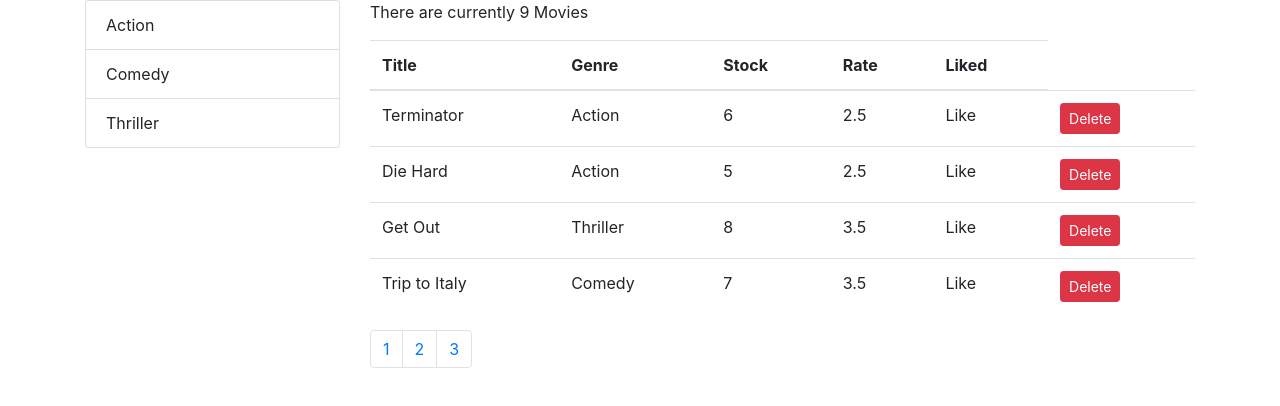
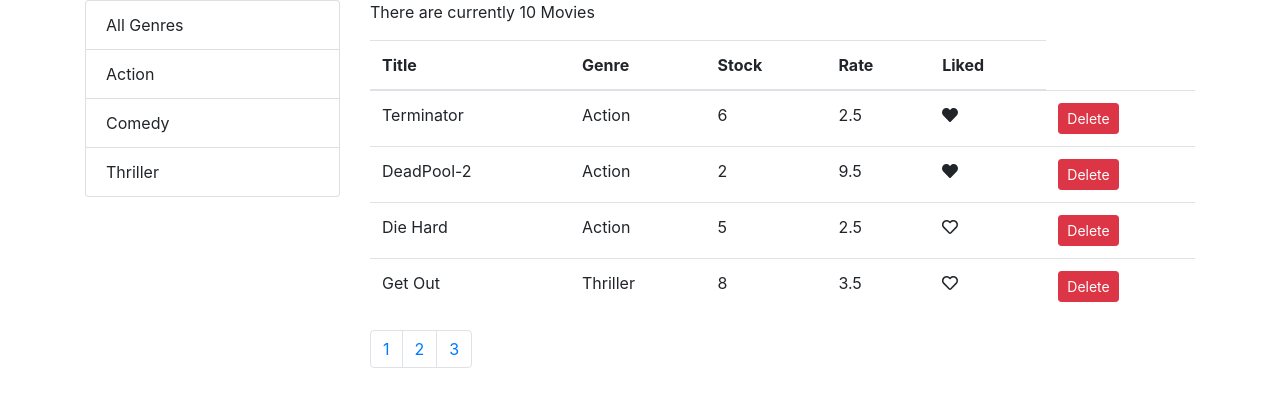
Before and after one commit to sherpaurgen/MovieLibrary, a React (Create React App) app: page / in a window 1280 px wide. Shown: the top 406 px of the page. Built offline with nearby package versions, Linux system fonts and the light colour scheme.

Commit message:
implement like button

```diff
--- a/package.json
+++ b/package.json
@@ -3,6 +3,11 @@
   "version": "0.1.0",
   "private": true,
   "dependencies": {
+    "@fortawesome/fontawesome-svg-core": "^1.2.30",
+    "@fortawesome/free-brands-svg-icons": "^5.14.0",
+    "@fortawesome/free-regular-svg-icons": "^5.14.0",
+    "@fortawesome/free-solid-svg-icons": "^5.14.0",
+    "@fortawesome/react-fontawesome": "^0.1.11",
     "@testing-library/jest-dom": "^4.2.4",
     "@testing-library/react": "^9.3.2",
     "@testing-library/user-event": "^7.1.2",
--- a/public/index.html
+++ b/public/index.html
@@ -24,7 +24,7 @@
       work correctly both with client-side routing and a non-root public URL.
       Learn how to configure a non-root public URL by running `npm run build`.
     -->
-    <title>React App</title>
+    <title>MovieLibrary</title>
   </head>
   <body>
     <noscript>You need to enable JavaScript to run this app.</noscript>
--- /dev/null
+++ b/src/common/Like.jsx
@@ -0,0 +1,18 @@
+import React, { Component } from "react";
+import { FontAwesomeIcon } from "@fortawesome/react-fontawesome";
+import { faHeart as fasHeart } from "@fortawesome/free-solid-svg-icons";
+import { faHeart as farHeart } from "@fortawesome/free-regular-svg-icons";
+
+export default class Like extends Component {
+  render() {
+    let classes = fasHeart;
+    if (!this.props.liked) classes = farHeart;
+    return (
+      <FontAwesomeIcon
+        icon={classes}
+        onClick={this.props.onLike}
+        style={{ cursor: "pointer" }}
+      />
+    );
+  }
+}
--- a/src/common/listGroup.jsx
+++ b/src/common/listGroup.jsx
@@ -8,6 +8,7 @@ const ListGroup = (props) => {
     selectedItem,
     onItemSelect,
   } = props;
+  console.log("xxxxx", items);
 
   return (
     <ul className="list-group">
@@ -19,7 +20,7 @@ const ListGroup = (props) => {
             item === selectedItem ? "list-group-item active" : "list-group-item"
           }
         >
-          {item[textProperty]}{" "}
+          {item[textProperty]}
         </li>
       ))}
     </ul>
--- a/src/components/movies.jsx
+++ b/src/components/movies.jsx
@@ -4,6 +4,7 @@ import Pagination from "../common/pagination";
 import Paginate from "../utils/paginate";
 import { getGenres } from "../services/fakeGenreService";
 import ListGroup from "../common/listGroup";
+import MoviesTable from "../components/moviesTable";
 
 export default class Movies extends Component {
   state = {
@@ -11,11 +12,16 @@ export default class Movies extends Component {
     pageSize: 4,
     currentPage: 1,
     genres: [],
+    sortColumn: { path: "title", order: "asc" },
   };
 
   //get the movie and genres list
   componentDidMount() {
-    this.setState({ movies: getMovies(), genres: getGenres() });
+    const genres = [
+      { name: "All Genres", _id: "5b21ca3ee987897" },
+      ...getGenres(),
+    ];
+    this.setState({ movies: getMovies(), genres: genres });
   }
   handleDelete = (movie) => {
     const movies = this.state.movies.filter((m) => m._id !== movie._id);
@@ -25,8 +31,13 @@ export default class Movies extends Component {
     this.setState({ currentPage: pg });
   };
   handleGenreSelect = (genre) => {
-    console.log("selected genreobj: ", genre);
-    this.setState({ selectedGenre: genre });
+    this.setState({ selectedGenre: genre, currentPage: 1 });
+  };
+  handleLike = () => {
+    console.log("liked man!");
+  };
+  handleSort = (path) => {
+    this.setState({ sortedColumn: { path: path, order: "asc" } });
   };
 
   render() {
@@ -38,9 +49,10 @@ export default class Movies extends Component {
       movies: allMovies,
     } = this.state;
 
-    const filteredmovie = selectedGenre
-      ? allMovies.filter((m) => m.genre._id === selectedGenre._id)
-      : allMovies;
+    const filteredmovie =
+      selectedGenre && selectedGenre._id && selectedGenre.name !== "All Genres"
+        ? allMovies.filter((m) => m.genre._id === selectedGenre._id)
+        : allMovies;
 
     const movies = Paginate(filteredmovie, currentPage, pageSize);
 
@@ -59,36 +71,12 @@ export default class Movies extends Component {
         </div>
         <div className="col">
           <p>There are currently {filteredmovie.length} Movies</p>
-          <table className="table">
-            <thead>
-              <tr>
-                <th>Title</th>
-                <th>Genre</th>
-                <th>Stock</th>
-                <th>Rate</th>
-                <th>Liked</th>
-              </tr>
-            </thead>
-            <tbody>
-              {movies.map((movie) => (
-                <tr key={movie._id}>
-                  <td>{movie.title}</td>
-                  <td>{movie.genre.name}</td>
-                  <td>{movie.numberInStock}</td>
-                  <td>{movie.dailyRentalRate}</td>
-                  <td>Like</td>
-                  <td>
-                    <button
-                      onClick={() => this.handleDelete(movie)}
-                      className="btn btn-danger btn-sm"
-                    >
-                      Delete
-                    </button>
-                  </td>
-                </tr>
-              ))}
-            </tbody>
-          </table>
+          <MoviesTable
+            movies={movies}
+            onLike={this.handleLike}
+            onDelete={this.handleDelete}
+            onSort={this.handleSort}
+          />
           <Pagination
             itemsCount={filteredmovie.length}
             pageSize={pageSize}
--- /dev/null
+++ b/src/components/moviesTable.jsx
@@ -0,0 +1,41 @@
+import React from "react";
+import Like from "../common/Like";
+
+const MoviesTable = (props) => {
+  const { movies, onDelete, onLike, onSort } = props;
+  return (
+    <table className="table">
+      <thead>
+        <tr>
+          <th onClick={() => onSort("title")}>Title</th>
+          <th onClick={() => onSort("genre.name")}>Genre</th>
+          <th onClick={() => onSort("numberInStock")}>Stock</th>
+          <th onClick={() => onSort("dailyRentalRate")}>Rate</th>
+          <th>Liked</th>
+        </tr>
+      </thead>
+      <tbody>
+        {movies.map((movie) => (
+          <tr key={movie._id}>
+            <td>{movie.title} </td>
+            <td>{movie.genre.name}</td>
+            <td>{movie.numberInStock} </td>
+            <td>{movie.dailyRentalRate}</td>
+            <td>
+              <Like liked={movie.liked} onLike={onLike} />{" "}
+            </td>
+            <td>
+              <button
+                onClick={() => onDelete(movie)}
+                className="btn btn-danger btn-sm"
+              >
+                Delete
+              </button>
+            </td>
+          </tr>
+        ))}
+      </tbody>
+    </table>
+  );
+};
+export default MoviesTable;
--- a/src/services/fakeMovieService.jsx
+++ b/src/services/fakeMovieService.jsx
@@ -8,6 +8,16 @@ const movies = [
     numberInStock: 6,
     dailyRentalRate: 2.5,
     publishDate: "2018-01-03T19:04:28.809Z",
+    liked: true,
+  },
+  {
+    _id: "5b21ca3eeb7f6fbccd4719152",
+    title: "DeadPool-2",
+    genre: { _id: "5b21ca3eeb7f6fbccd471818", name: "Action" },
+    numberInStock: 2,
+    dailyRentalRate: 9.5,
+    publishDate: "2018-01-03T19:04:28.809Z",
+    liked: true,
   },
   {
     _id: "5b21ca3eeb7f6fbccd471816",
```
Also changed, not shown: 1 other file (tests, documents, lock files or other folders).
